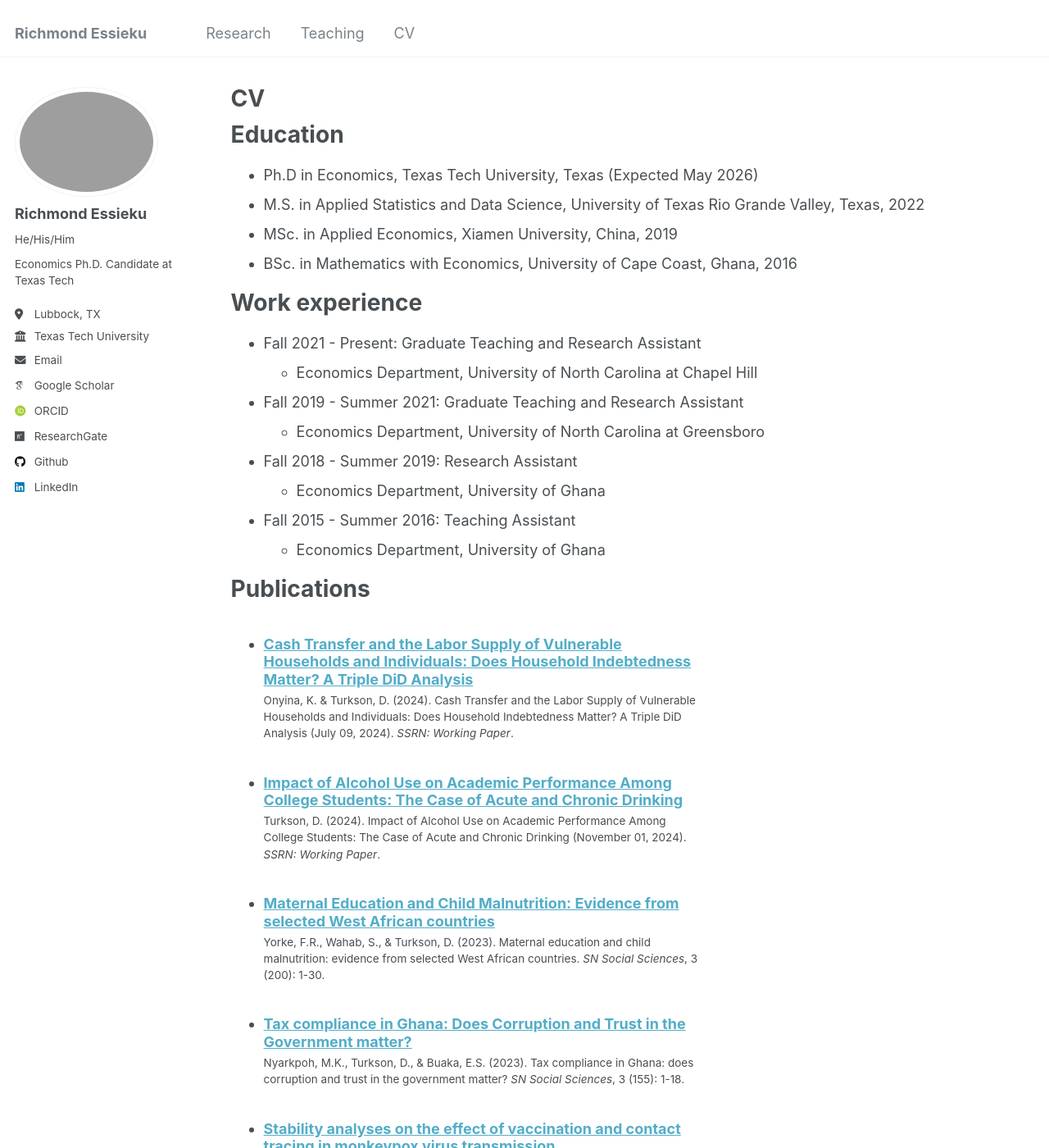
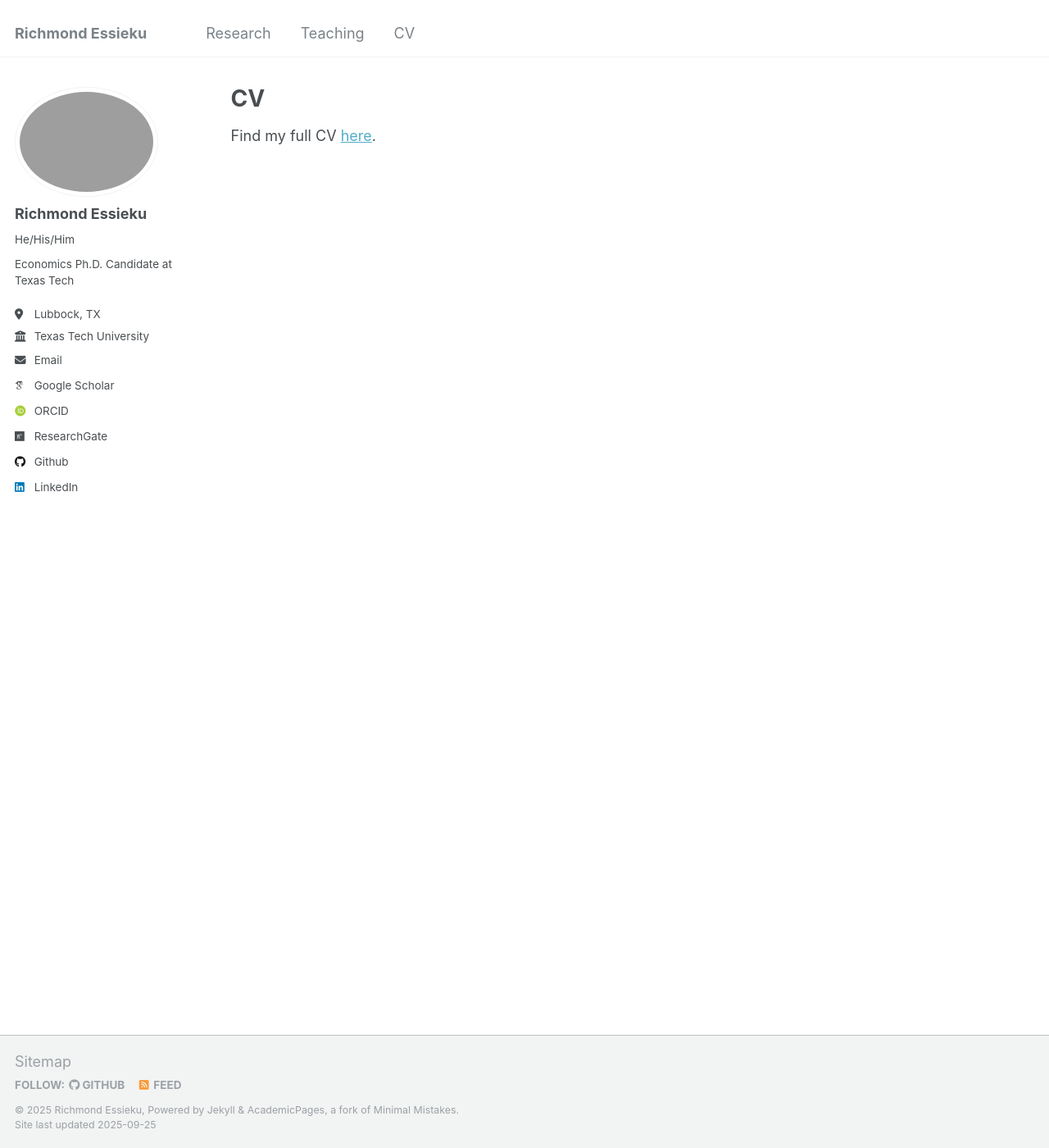
Before and after one commit to essieku/essieku.github.io, a Jekyll site: the page built from _pages/cv.md, in a window 1280 px wide and 1400 px high. Shown: the whole window at 82% size. Built offline with Jekyll 4.4.1, drawn with Linux system fonts in a browser that asks for light colours; some web fonts are replaced; some of the changed text lies outside the part shown.

Commit message:
Update cv.md

```diff
--- a/_pages/cv.md
+++ b/_pages/cv.md
@@ -7,37 +7,4 @@ redirect_from:
   - /resume
 ---
 
-{% include base_path %}
-
-Education
-======
-* Ph.D in Economics, Texas Tech University, Texas (Expected May 2026)
-* M.S. in Applied Statistics and Data Science, University of Texas Rio Grande Valley, Texas, 2022
-* MSc. in Applied Economics, Xiamen University, China, 2019
-* BSc. in Mathematics with Economics, University of Cape Coast, Ghana, 2016
-
-Work experience
-======
-* Fall 2021 - Present: Graduate Teaching and Research Assistant
-  * Economics Department, University of North Carolina at Chapel Hill
-
-* Fall 2019 - Summer 2021: Graduate Teaching and Research Assistant
-  * Economics Department, University of North Carolina at Greensboro
-
-* Fall 2018 - Summer 2019: Research Assistant
-  * Economics Department, University of Ghana
-
-* Fall 2015 - Summer 2016: Teaching Assistant
-  * Economics Department, University of Ghana
-
-
-Publications
-======
-  <ul>{% for post in site.publications reversed %}
-    {% include archive-single-cv.html %}
-  {% endfor %}</ul>
-
----
-
-
 Find my full CV [here](/files/Kwame_CV.pdf).
```
